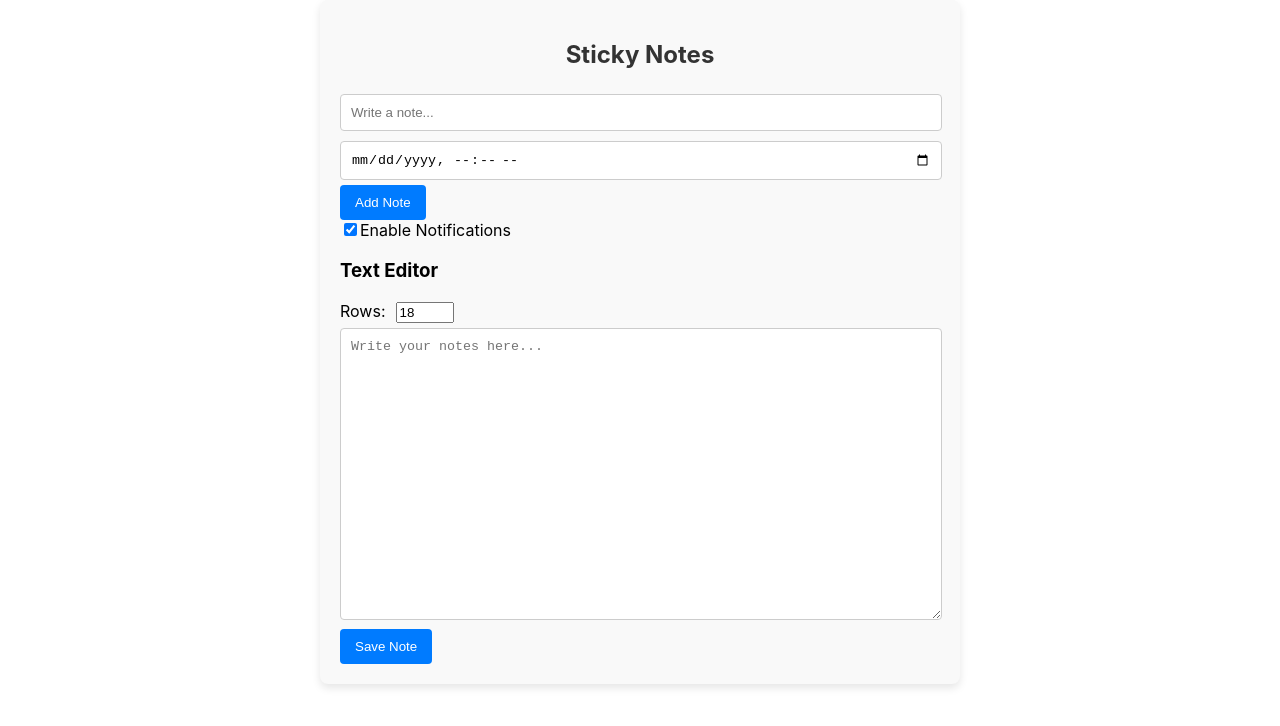
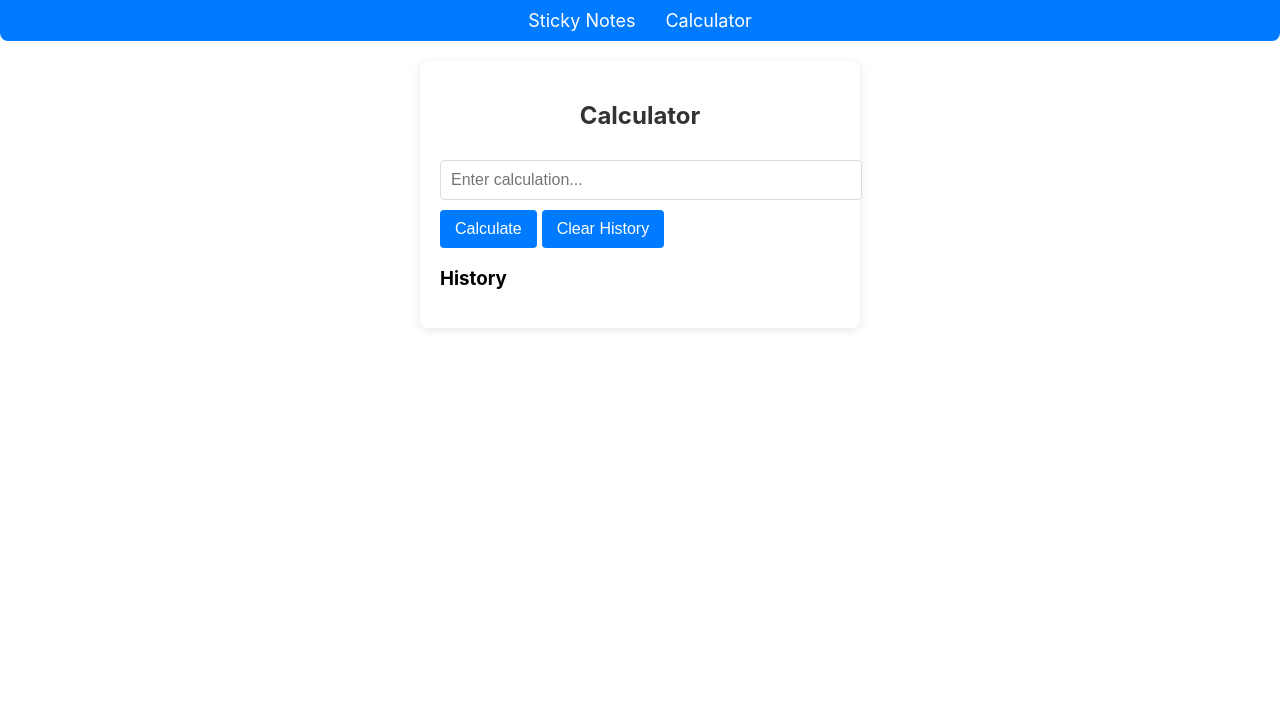
Before and after one commit to madhukantp97/my-notes, a React (Create React App) app: page /calculator in a window 1280 px wide. Shown: the top 726 px of the page. Built offline with nearby package versions, Linux system fonts and the light colour scheme.

Commit message:
added calculator

```diff
--- a/package.json
+++ b/package.json
@@ -8,6 +8,7 @@
     "@testing-library/user-event": "^13.5.0",
     "react": "^18.3.1",
     "react-dom": "^18.3.1",
+    "react-router-dom": "^6.27.0",
     "react-scripts": "5.0.1",
     "web-vitals": "^2.1.4"
   },
--- a/src/App.css
+++ b/src/App.css
@@ -38,6 +38,26 @@
   padding: 20px;
   color: white;
 }
+/* src/App.css */
+nav {
+  display: flex;
+  justify-content: center;
+  padding: 10px;
+  background-color: #007bff;
+  color: white;
+  border-radius: 0 0 8px 8px;
+}
+
+nav a {
+  color: white;
+  text-decoration: none;
+  margin: 0 15px;
+  font-size: 18px;
+}
+
+nav a:hover {
+  text-decoration: underline;
+}
 
 @keyframes App-logo-spin {
   from {
--- a/src/App.js
+++ b/src/App.js
@@ -1,15 +1,23 @@
 // src/App.js
 import React from 'react';
+import { BrowserRouter as Router, Route, Routes, Link } from 'react-router-dom';
 import StickyNotes from './StickyNotes';
+import Calculator from './Calculator';
+import './App.css'; // If you have general styles
 
-function App() {
+const App = () => {
   return (
-    <div className="App">
-      <header className="App-header">
-        <StickyNotes />
-      </header>
-    </div>
+    <Router>
+      <nav>
+        <Link to="/">Sticky Notes</Link>
+        <Link to="/calculator">Calculator</Link>
+      </nav>
+      <Routes>
+        <Route path="/" element={<StickyNotes />} />
+        <Route path="/calculator" element={<Calculator />} />
+      </Routes>
+    </Router>
   );
-}
+};
 
 export default App;
--- /dev/null
+++ b/src/Calculator.css
@@ -0,0 +1,54 @@
+/* src/Calculator.css */
+.calculator-container {
+    max-width: 400px;
+    margin: 20px auto;
+    padding: 20px;
+    background-color: #fff;
+    border-radius: 8px;
+    box-shadow: 0 2px 10px rgba(0, 0, 0, 0.1);
+  }
+
+  .calculator-container h2 {
+    text-align: center;
+    color: #333;
+  }
+
+  .calculator-container input {
+    width: 100%;
+    padding: 10px;
+    margin: 10px 0;
+    border: 1px solid #ddd;
+    border-radius: 4px;
+    font-size: 16px;
+  }
+
+  .calculator-container button {
+    padding: 10px 15px;
+    margin-right: 5px;
+    background-color: #007bff;
+    color: white;
+    border: none;
+    border-radius: 4px;
+    cursor: pointer;
+    font-size: 16px;
+  }
+
+  .calculator-container button:hover {
+    background-color: #0056b3;
+  }
+
+  .calculator-container ul {
+    list-style-type: none;
+    padding: 0;
+  }
+
+  .calculator-container li {
+    display: flex;
+    justify-content: space-between;
+    align-items: center;
+    padding: 8px;
+    border: 1px solid #ddd;
+    border-radius: 4px;
+    margin: 5px 0;
+    background-color: #f9f9f9;
+  }
--- /dev/null
+++ b/src/Calculator.js
@@ -0,0 +1,69 @@
+// src/Calculator.js
+import React, { useState, useEffect } from 'react';
+import '../src/Calculator.css'; // Optional, for styling
+
+const Calculator = () => {
+  const [input, setInput] = useState('');
+  const [history, setHistory] = useState([]);
+
+  useEffect(() => {
+    const savedHistory = JSON.parse(localStorage.getItem('calculatorHistory')) || [];
+    setHistory(savedHistory);
+  }, []);
+
+  useEffect(() => {
+    localStorage.setItem('calculatorHistory', JSON.stringify(history));
+  }, [history]);
+
+  const handleInputChange = (e) => {
+    setInput(e.target.value);
+  };
+
+  const calculateResult = () => {
+    try {
+      const result = eval(input); // Use eval carefully; consider a safer alternative for production
+      const newEntry = `${input} = ${result}`;
+      setHistory((prevHistory) => [...prevHistory, newEntry]);
+      setInput('');
+    } catch (error) {
+      alert('Invalid expression');
+    }
+  };
+
+  const clearHistory = () => {
+    if (window.confirm("Are you sure you want to clear the history?")) {
+      setHistory([]);
+    }
+  };
+
+  const deleteEntry = (index) => {
+    const newHistory = history.filter((_, i) => i !== index);
+    setHistory(newHistory);
+  };
+
+  return (
+    <div className="calculator-container">
+      <h2>Calculator</h2>
+      <input
+        type="text"
+        value={input}
+        onChange={handleInputChange}
+        placeholder="Enter calculation..."
+      />
+      <button onClick={calculateResult}>Calculate</button>
+      <button onClick={clearHistory}>Clear History</button>
+
+      <h3>History</h3>
+      <ul>
+        {history.map((entry, index) => (
+          <li key={index}>
+            {entry}
+            <button onClick={() => deleteEntry(index)}>Delete</button>
+          </li>
+        ))}
+      </ul>
+    </div>
+  );
+};
+
+export default Calculator;
--- a/src/StickyNotes.css
+++ b/src/StickyNotes.css
@@ -1,10 +1,10 @@
 .container {
+  max-width: 600px;
+  margin: 20px auto;
   padding: 20px;
-  background: #f9f9f9;
+  background-color: #fff;
   border-radius: 8px;
-  max-width: 600px;
-  margin: auto;
-  box-shadow: 0 4px 8px rgba(0, 0, 0, 0.1);
+  box-shadow: 0 2px 10px rgba(0, 0, 0, 0.1);
 }
 
 h2 {
@@ -25,11 +25,13 @@ textarea {
 button {
   background-color: #007bff;
   color: white;
+  margin-right: 5px;
   padding: 10px 15px;
   border: none;
   border-radius: 4px;
   cursor: pointer;
   transition: background-color 0.3s;
+  font-size: 16px;
 }
 
 button:hover {
@@ -37,9 +39,11 @@ button:hover {
 }
 
 .note, .saved-note {
+  border: 1px solid #ddd;
   margin: 10px 0;
-  padding: 10px;
+  padding: 15px;
   border-radius: 5px;
+  margin-bottom: 10px;
 }
 
 .note {
@@ -70,7 +74,16 @@ button.delete-btn {
   background-color: #dc3545; /* Red */
   margin-left: 5px;
 }
-
+.checkbox-label {
+  display: flex;
+  align-items: center;
+}
+.text-editor {
+  margin-top: 20px;
+  padding: 10px;
+  border: 1px solid #ddd;
+  border-radius: 4px;
+}
 button.edit-btn:hover {
   background-color: #218838;
 }
```
Also changed, not shown: 1 other file (tests, documents, lock files or other folders).
